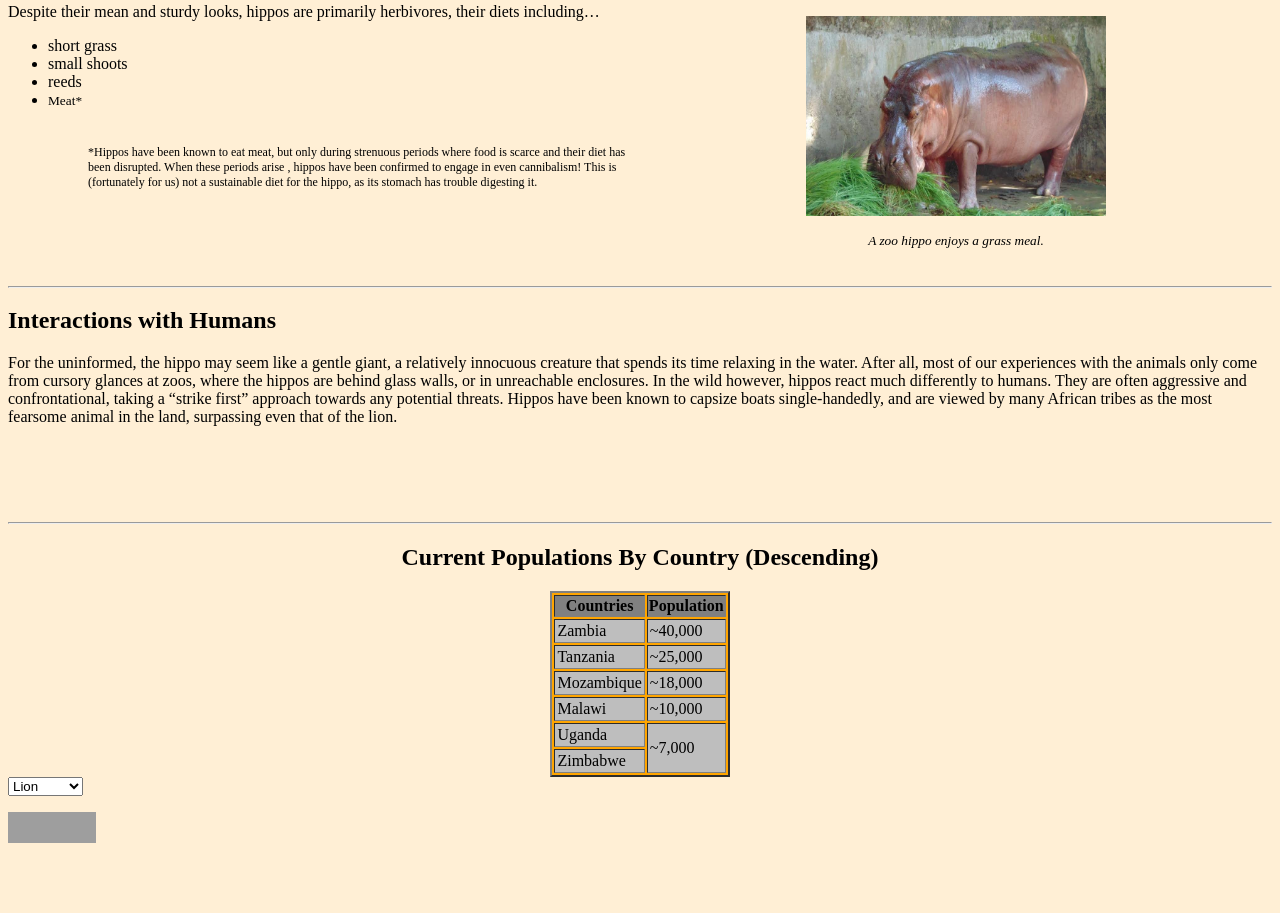
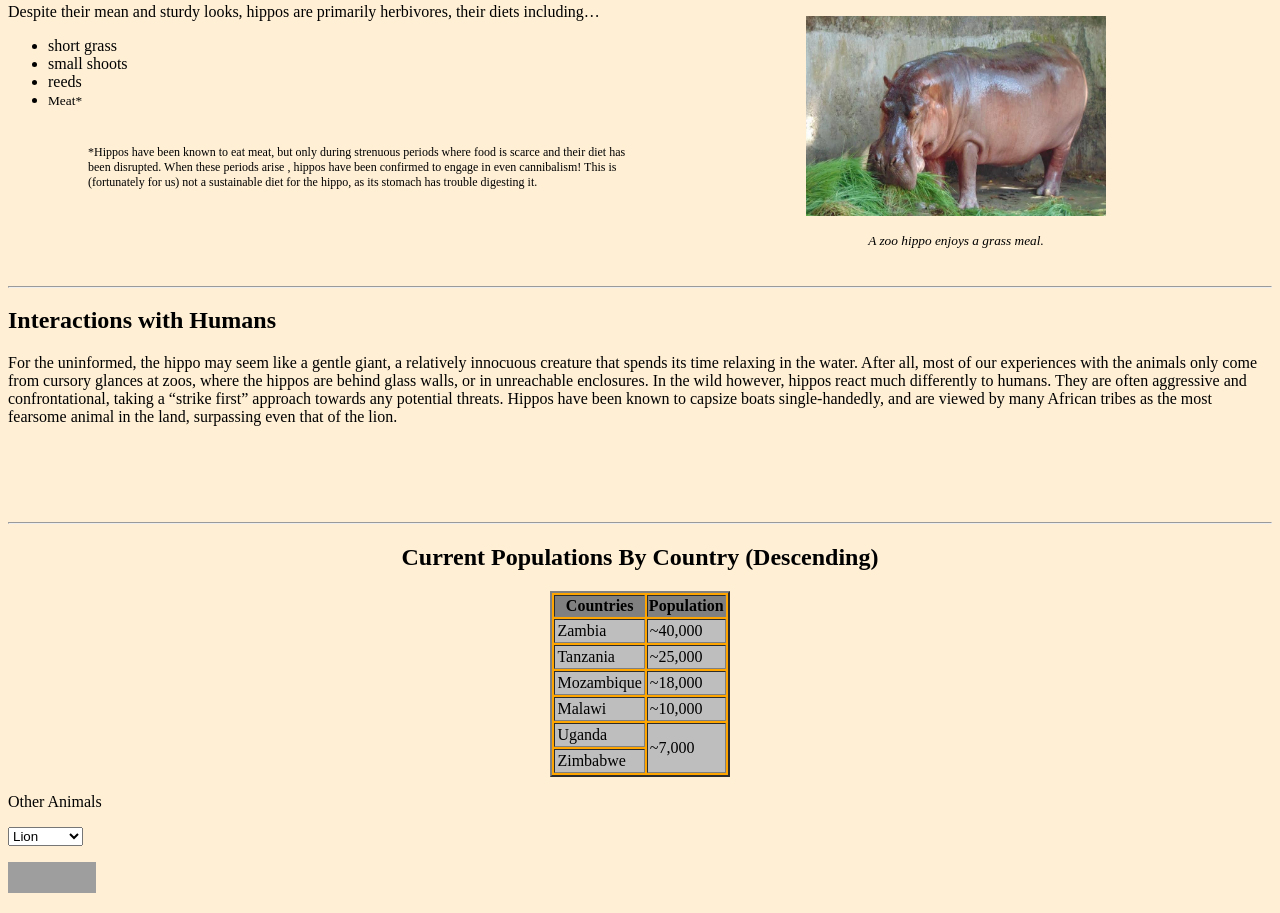
Before and after one commit to lpm36636/lpm36636.github.io, a plain HTML site: page webproject.html in a window 1280 px wide. Shown: the part 679-1592 px from the top of the page. Before the commit the page ends 1542 px from the top, so only its background shows below. Drawn offline with Linux system fonts and the light colour scheme; grey boxes are pictures that could not be loaded.

Commit message:
Update webproject.html

```diff
--- a/webproject.html
+++ b/webproject.html
@@ -100,6 +100,7 @@ The only time this strength is on display is when the hippo is fighting predator
 <tr>
 <td> Zimbabwe </td>
 </table>
+  <p> Other Animals </p>
 <select>
   <option value="Lion">Lion</option>
   <option value="Elephant">Elephant</option>
```
